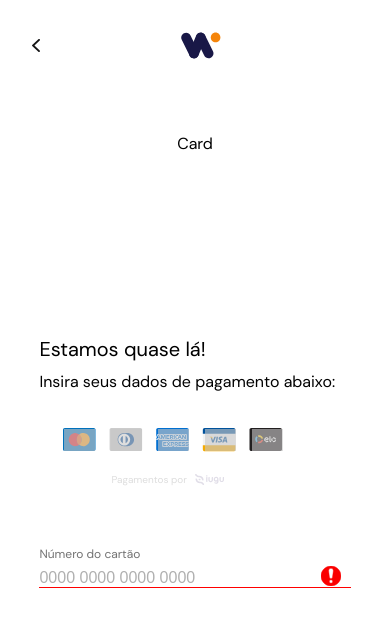
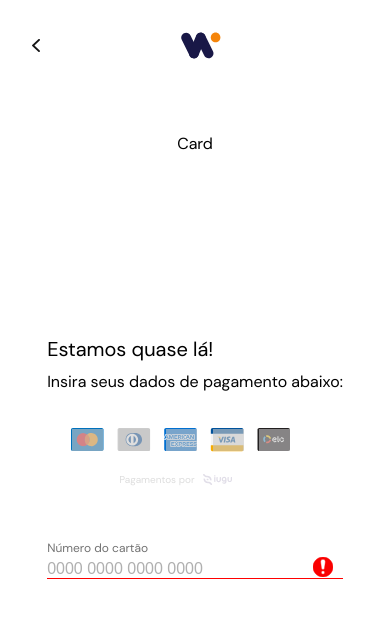
Before and after one commit to yurilimace/checkout, a React (Vite) app: page / in a window 390 px wide. Shown: the top 624 px of the page. Built offline with nearby package versions, Linux system fonts and the light colour scheme.

Commit message:
feat: added media queries to input component

```diff
--- a/src/Components/Input/Input.styled.ts
+++ b/src/Components/Input/Input.styled.ts
@@ -5,7 +5,7 @@ import icon from "../../assets/icons/circle-exclamation-solid.svg";
 const StyledInput = styled.input<{ fieldError: boolean }>`
   background-color: #fff;
 
-  width: 100%;
+  width: 90%;
   margin-bottom: 8px;
   padding: 4px 0px 0px 0px;
   font-size: 16px;
@@ -34,6 +34,13 @@ const StyledInput = styled.input<{ fieldError: boolean }>`
       background-repeat: no-repeat;
       background-size: 20px 20px;
     `}
+
+  @media (max-width: 768px) {
+    width: 80%;
+  }
+  @media (max-width: 425px) {
+    width: 100%;
+  }
 `;
 
 export { StyledInput };
--- a/src/Components/Input/Input.tsx
+++ b/src/Components/Input/Input.tsx
@@ -4,8 +4,10 @@ import { StyledInput } from "./Input.styled";
 const Input = () => {
   return (
     <>
-      <Typography type="InputLabel" textValue={"Número do cartão"} />
-      <StyledInput fieldError={true} placeholder="0000 0000 0000 0000" />
+      <div style={{ display: "flex", flexDirection: "column" }}>
+        <Typography type="InputLabel" textValue={"Número do cartão"} />
+        <StyledInput fieldError={true} placeholder="0000 0000 0000 0000" />
+      </div>
     </>
   );
 };
```
